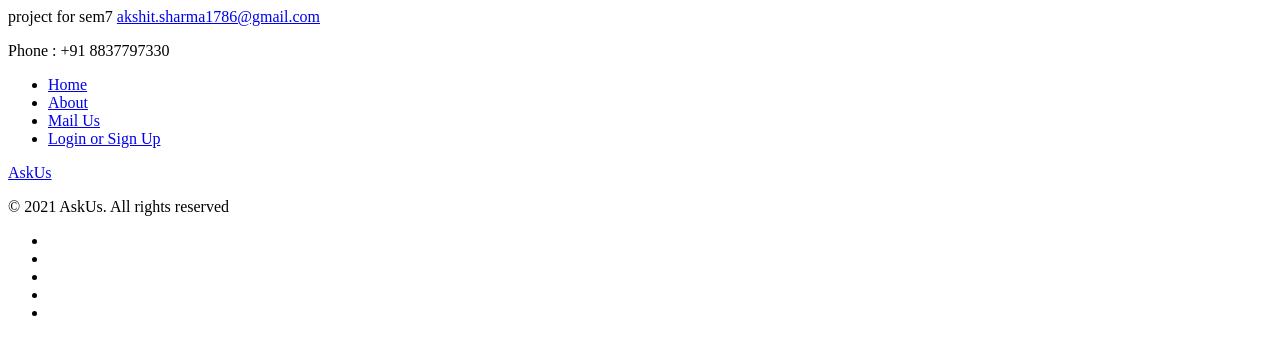
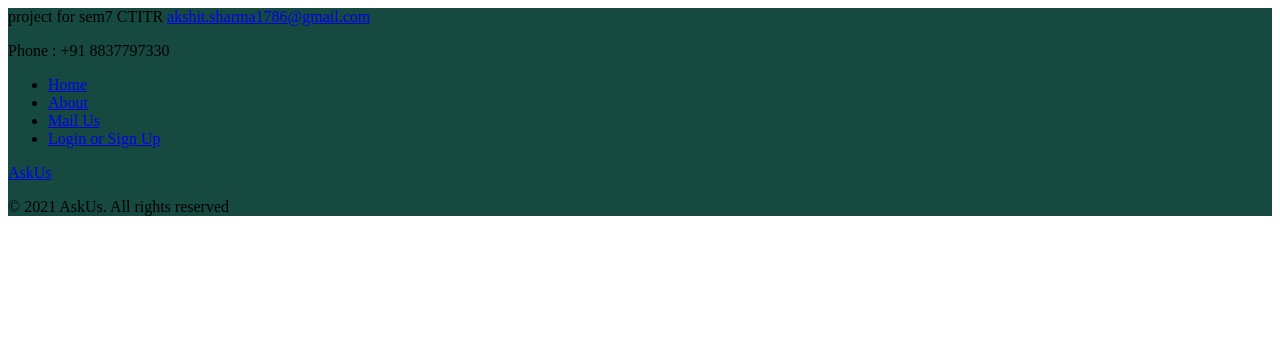
Before and after one commit to akshitsharma330/Ask-Us, a PHP site: page /footer.php in a window 1280 px wide. Shown: the top 355 px of the page. Run offline with PHP 8.4, Linux system fonts and the light colour scheme; some libraries are stand-ins or nearby versions.

Commit message:
Footer commit

```diff
--- a/footer.php
+++ b/footer.php
@@ -1,10 +1,10 @@
 <!-- footer -->
-<div class="footer">
+<div class="footer" style="background:#164A41;">
 
 		<div class="footer-grids">
 			<div class="col-md-3 footer-grid">
-				<p>project for sem7
-				<a href="mailto:info@example.com">akshit.sharma1786@gmail.com</a>
+				<p>project for sem7 CTITR
+				<a href="akshit.sharma1786@gmail.com">akshit.sharma1786@gmail.com</a>
 				<p>Phone : +91 8837797330</p>
 			</div>
 			<div class="col-md-3 footer-grid">
@@ -27,14 +27,7 @@
 		</div>
 		<div class="footer-copy">
 			<p>&copy 2021 AskUs. All rights reserved</p>
-			<ul>
-				<li><a href="#" class="twitter"><span type="button" class="btn btn-default" data-toggle="tooltip" data-placement="bottom" title="Follow Us On Twitter"></span></a></li>
-				<li><a href="#" class="p"><span type="button" class="btn btn-default" data-toggle="tooltip" data-placement="bottom" title="Follow Us On Pinterest"></span></a></li>
-				<li><a href="#" class="facebook" id="facebook"><span type="button" class="btn btn-default" data-toggle="tooltip" data-placement="bottom" title="Follow Us On Facebook"></span></a></li>
-				<li><a href="#" class="dribble"><span type="button" class="btn btn-default" data-toggle="tooltip" data-placement="bottom" title="Follow Us On Dribbble"></span></a></li>
-				<li><a href="#" class="rss"><span type="button" class="btn btn-default" data-toggle="tooltip" data-placement="bottom" title="Follow Us On RSS"></span></a></li>
-				<div class="clearfix"> </div>
-			</ul>
+
 			<script>
 				$(function () {
 				  $('[data-toggle="tooltip"]').tooltip()
```
